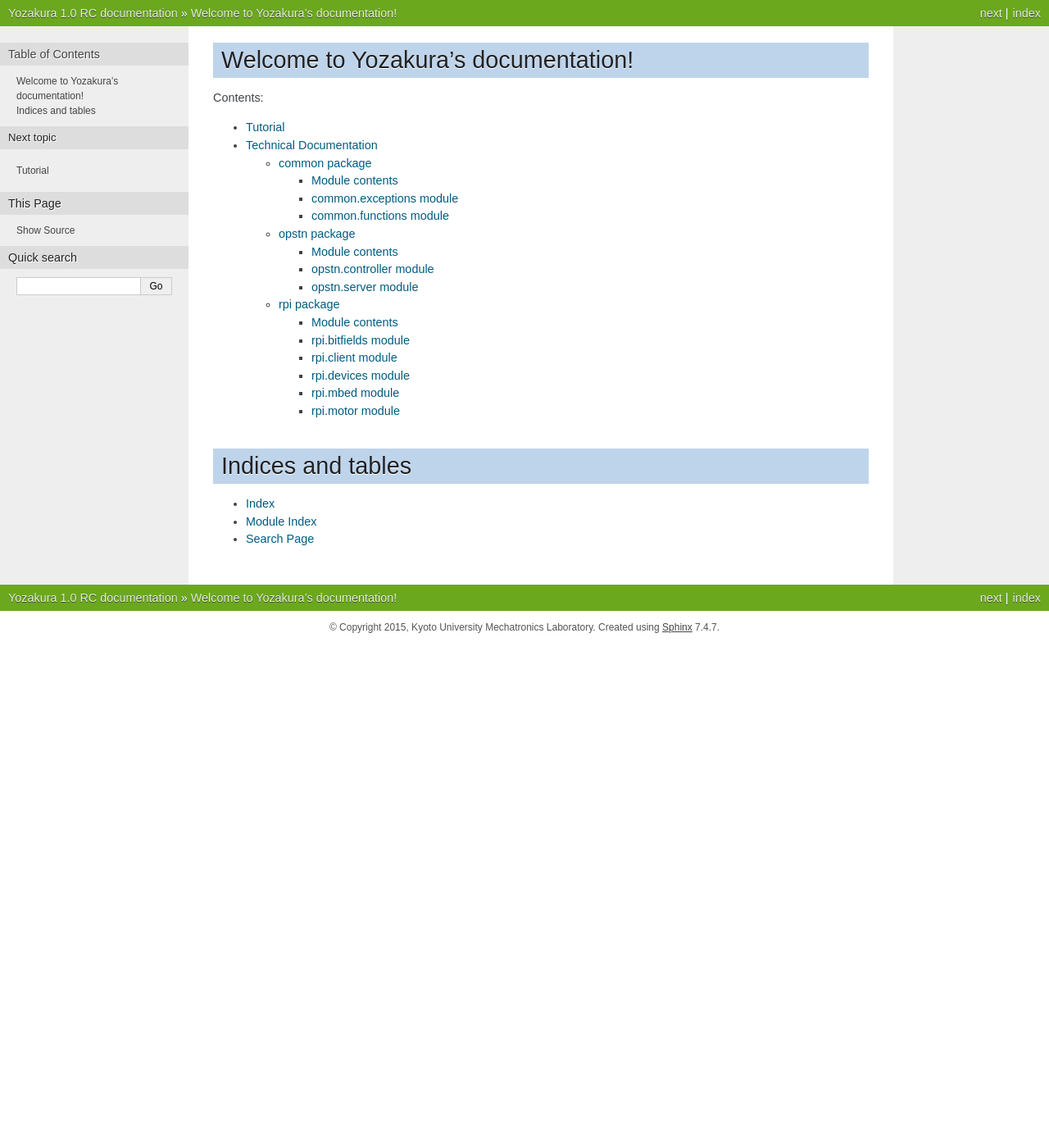
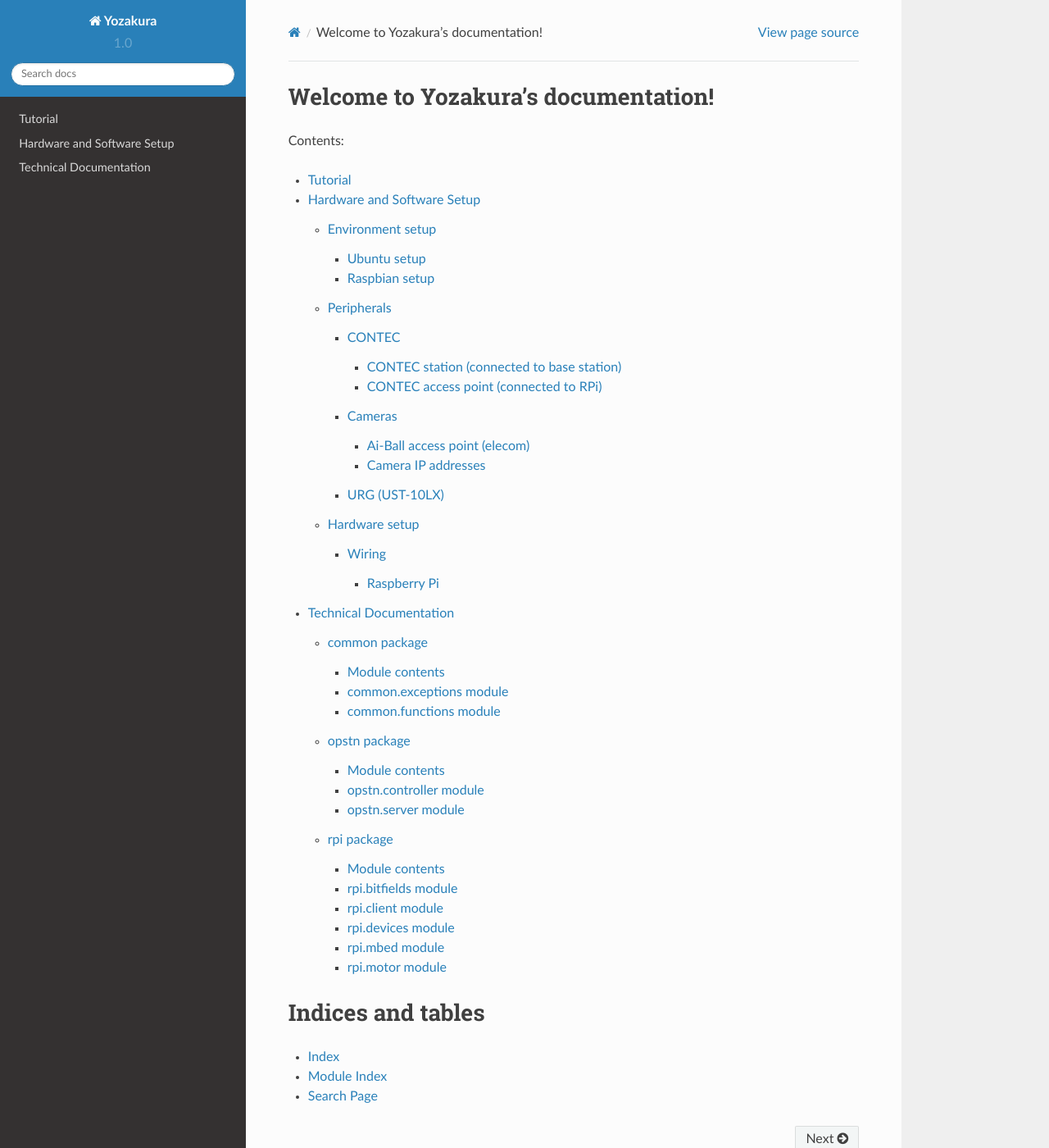
Before and after one commit to kyoto-u-shinobi/yozakura_raspi, a Sphinx documentation site: the page built from docs/index.rst, in a window 1280 px wide and 1400 px high. Shown: the whole window at 82% size. Built offline with Sphinx 7.4.7 and the Read the Docs theme 2.0.0, drawn with Linux system fonts in a browser that asks for light colours; some of the changed lines change nothing that is shown; some of the changed text lies outside the part shown.

Commit message:
Add setup instructions.

```diff
--- a/docs/conf.py
+++ b/docs/conf.py
@@ -16,7 +16,7 @@
 import mock
 import sys
 import os
-import shlex
+# import shlex
 
 # If extensions (or modules to document with autodoc) are in another directory,
 # add these directories to sys.path here. If the directory is relative to the
@@ -27,13 +27,14 @@
 # -- General configuration ------------------------------------------------
 
 # If your documentation needs a minimal Sphinx version, state it here.
-#needs_sphinx = '1.0'
+# needs_sphinx = '1.0'
 
 # Add any Sphinx extension module names here, as strings. They can be
 # extensions coming with Sphinx (named 'sphinx.ext.*') or your custom
 # ones.
 extensions = [
     'sphinx.ext.autodoc',
+    'sphinx.ext.intersphinx',
     'sphinx.ext.napoleon',
     'sphinx.ext.todo',
     'sphinx.ext.viewcode',
@@ -48,7 +49,7 @@
 source_suffix = '.rst'
 
 # The encoding of source files.
-#source_encoding = 'utf-8-sig'
+# source_encoding = 'utf-8-sig'
 
 # The master toctree document.
 master_doc = 'index'
@@ -76,9 +77,9 @@
 
 # There are two options for replacing |today|: either, you set today to some
 # non-false value, then it is used:
-#today = ''
+# today = ''
 # Else, today_fmt is used as the format for a strftime call.
-#today_fmt = '%B %d, %Y'
+# today_fmt = '%B %d, %Y'
 
 # List of patterns, relative to source directory, that match files and
 # directories to ignore when looking for source files.
@@ -86,27 +87,27 @@
 
 # The reST default role (used for this markup: `text`) to use for all
 # documents.
-#default_role = None
+# default_role = None
 
 # If true, '()' will be appended to :func: etc. cross-reference text.
-#add_function_parentheses = True
+# add_function_parentheses = True
 
 # If true, the current module name will be prepended to all description
 # unit titles (such as .. function::).
-#add_module_names = True
+# add_module_names = True
 
 # If true, sectionauthor and moduleauthor directives will be shown in the
 # output. They are ignored by default.
-#show_authors = False
+# show_authors = False
 
 # The name of the Pygments (syntax highlighting) style to use.
 pygments_style = 'sphinx'
 
 # A list of ignored prefixes for module index sorting.
-#modindex_common_prefix = []
+# modindex_common_prefix = []
 
 # If true, keep warnings as "system message" paragraphs in the built documents.
-#keep_warnings = False
+# keep_warnings = False
 
 # If true, `todo` and `todoList` produce output, else they produce nothing.
 todo_include_todos = True
@@ -116,31 +117,31 @@
 
 # The theme to use for HTML and HTML Help pages.  See the documentation for
 # a list of builtin themes.
-html_theme = 'nature'
+html_theme = 'sphinx_rtd_theme'
 
 # Theme options are theme-specific and customize the look and feel of a theme
 # further.  For a list of options available for each theme, see the
 # documentation.
-#html_theme_options = {}
+# html_theme_options = {}
 
 # Add any paths that contain custom themes here, relative to this directory.
-#html_theme_path = []
+# html_theme_path = []
 
 # The name for this set of Sphinx documents.  If None, it defaults to
 # "<project> v<release> documentation".
-#html_title = None
+# html_title = None
 
 # A shorter title for the navigation bar.  Default is the same as html_title.
-#html_short_title = None
+# html_short_title = None
 
 # The name of an image file (relative to this directory) to place at the top
 # of the sidebar.
-#html_logo = None
+# html_logo = None
 
 # The name of an image file (within the static path) to use as favicon of the
 # docs.  This file should be a Windows icon file (.ico) being 16x16 or 32x32
 # pixels large.
-#html_favicon = None
+# html_favicon = None
 
 # Add any paths that contain custom static files (such as style sheets) here,
 # relative to this directory. They are copied after the builtin static files,
@@ -150,62 +151,62 @@
 # Add any extra paths that contain custom files (such as robots.txt or
 # .htaccess) here, relative to this directory. These files are copied
 # directly to the root of the documentation.
-#html_extra_path = []
+# html_extra_path = []
 
 # If not '', a 'Last updated on:' timestamp is inserted at every page bottom,
 # using the given strftime format.
-#html_last_updated_fmt = '%b %d, %Y'
+# html_last_updated_fmt = '%b %d, %Y'
 
 # If true, SmartyPants will be used to convert quotes and dashes to
 # typographically correct entities.
-#html_use_smartypants = True
+# html_use_smartypants = True
 
 # Custom sidebar templates, maps document names to template names.
-#html_sidebars = {}
+# html_sidebars = {}
 
 # Additional templates that should be rendered to pages, maps page names to
 # template names.
-#html_additional_pages = {}
+# html_additional_pages = {}
 
 # If false, no module index is generated.
-#html_domain_indices = True
+# html_domain_indices = True
 
 # If false, no index is generated.
-#html_use_index = True
+# html_use_index = True
 
 # If true, the index is split into individual pages for each letter.
-#html_split_index = False
+# html_split_index = False
 
 # If true, links to the reST sources are added to the pages.
-#html_show_sourcelink = True
+# html_show_sourcelink = True
 
 # If true, "Created using Sphinx" is shown in the HTML footer. Default is True.
-#html_show_sphinx = True
+# html_show_sphinx = True
 
 # If true, "(C) Copyright ..." is shown in the HTML footer. Default is True.
-#html_show_copyright = True
+# html_show_copyright = True
 
 # If true, an OpenSearch description file will be output, and all pages will
 # contain a <link> tag referring to it.  The value of this option must be the
 # base URL from which the finished HTML is served.
-#html_use_opensearch = ''
+# html_use_opensearch = ''
 
 # This is the file name suffix for HTML files (e.g. ".xhtml").
-#html_file_suffix = None
+# html_file_suffix = None
 
 # Language to be used for generating the HTML full-text search index.
 # Sphinx supports the following languages:
 #   'da', 'de', 'en', 'es', 'fi', 'fr', 'h', 'it', 'ja'
 #   'nl', 'no', 'pt', 'ro', 'r', 'sv', 'tr'
-#html_search_language = 'en'
+# html_search_language = 'en'
 
 # A dictionary with options for the search language support, empty by default.
 # Now only 'ja' uses this config value
-#html_search_options = {'type': 'default'}
+# html_search_options = {'type': 'default'}
 
 # The name of a javascript file (relative to the configuration directory) that
 # implements a search results scorer. If empty, the default will be used.
-#html_search_scorer = 'scorer.js'
+# html_search_scorer = 'scorer.js'
 
 # Output file base name for HTML help builder.
 htmlhelp_basename = 'Yozakuradoc'
@@ -213,46 +214,46 @@
 # -- Options for LaTeX output ---------------------------------------------
 
 latex_elements = {
-# The paper size ('letterpaper' or 'a4paper').
-#'papersize': 'letterpaper',
+    # The paper size ('letterpaper' or 'a4paper').
+    # 'papersize': 'letterpaper',
 
-# The font size ('10pt', '11pt' or '12pt').
-#'pointsize': '10pt',
+    # The font size ('10pt', '11pt' or '12pt').
+    # 'pointsize': '10pt',
 
-# Additional stuff for the LaTeX preamble.
-#'preamble': '',
+    # Additional stuff for the LaTeX preamble.
+    # 'preamble': '',
 
-# Latex figure (float) alignment
-#'figure_align': 'htbp',
+    # Latex figure (float) alignment
+    # 'figure_align': 'htbp',
 }
 
 # Grouping the document tree into LaTeX files. List of tuples
 # (source start file, target name, title,
 #  author, documentclass [howto, manual, or own class]).
 latex_documents = [
-  (master_doc, 'Yozakura.tex', 'Yozakura Documentation',
-   'Kyoto University Mechatronics Laboratory', 'manual'),
+    (master_doc, 'Yozakura.tex', 'Yozakura Documentation',
+     'Kyoto University Mechatronics Laboratory', 'manual'),
 ]
 
 # The name of an image file (relative to this directory) to place at the top of
 # the title page.
-#latex_logo = None
+# latex_logo = None
 
 # For "manual" documents, if this is true, then toplevel headings are parts,
 # not chapters.
-#latex_use_parts = False
+# latex_use_parts = False
 
 # If true, show page references after internal links.
-#latex_show_pagerefs = False
+# latex_show_pagerefs = False
 
 # If true, show URL addresses after external links.
-#latex_show_urls = False
+# latex_show_urls = False
 
 # Documents to append as an appendix to all manuals.
-#latex_appendices = []
+# latex_appendices = []
 
 # If false, no module index is generated.
-#latex_domain_indices = True
+# latex_domain_indices = True
 
 
 # -- Options for manual page output ---------------------------------------
@@ -265,7 +266,7 @@
 ]
 
 # If true, show URL addresses after external links.
-#man_show_urls = False
+# man_show_urls = False
 
 
 # -- Options for Texinfo output -------------------------------------------
@@ -274,22 +275,22 @@
 # (source start file, target name, title, author,
 #  dir menu entry, description, category)
 texinfo_documents = [
-  (master_doc, 'Yozakura', 'Yozakura Documentation',
-   author, 'Yozakura', 'Robot-side code for Yozakura.',
-   'Miscellaneous'),
+    (master_doc, 'Yozakura', 'Yozakura Documentation',
+     author, 'Yozakura', 'Robot-side code for Yozakura.',
+     'Miscellaneous'),
 ]
 
 # Documents to append as an appendix to all manuals.
-#texinfo_appendices = []
+# texinfo_appendices = []
 
 # If false, no module index is generated.
-#texinfo_domain_indices = True
+# texinfo_domain_indices = True
 
 # How to display URL addresses: 'footnote', 'no', or 'inline'.
-#texinfo_show_urls = 'footnote'
+# texinfo_show_urls = 'footnote'
 
 # If true, do not generate a @detailmenu in the "Top" node's menu.
-#texinfo_no_detailmenu = False
+# texinfo_no_detailmenu = False
 
 
 # -- Options for Epub output ----------------------------------------------
@@ -301,65 +302,70 @@
 epub_copyright = copyright
 
 # The basename for the epub file. It defaults to the project name.
-#epub_basename = project
+# epub_basename = project
 
 # The HTML theme for the epub output. Since the default themes are not optimized
 # for small screen space, using the same theme for HTML and epub output is
 # usually not wise. This defaults to 'epub', a theme designed to save visual
 # space.
-#epub_theme = 'epub'
+# epub_theme = 'epub'
 
 # The language of the text. It defaults to the language option
 # or 'en' if the language is not set.
-#epub_language = ''
+# epub_language = ''
 
 # The scheme of the identifier. Typical schemes are ISBN or URL.
-#epub_scheme = ''
+# epub_scheme = ''
 
 # The unique identifier of the text. This can be a ISBN number
 # or the project homepage.
-#epub_identifier = ''
+# epub_identifier = ''
 
 # A unique identification for the text.
-#epub_uid = ''
+# epub_uid = ''
 
 # A tuple containing the cover image and cover page html template filenames.
-#epub_cover = ()
+# epub_cover = ()
 
 # A sequence of (type, uri, title) tuples for the guide element of content.opf.
-#epub_guide = ()
+# epub_guide = ()
 
 # HTML files that should be inserted before the pages created by sphinx.
 # The format is a list of tuples containing the path and title.
-#epub_pre_files = []
+# epub_pre_files = []
 
 # HTML files shat should be inserted after the pages created by sphinx.
 # The format is a list of tuples containing the path and title.
-#epub_post_files = []
+# epub_post_files = []
 
 # A list of files that should not be packed into the epub file.
 epub_exclude_files = ['search.html']
 
 # The depth of the table of contents in toc.ncx.
-#epub_tocdepth = 3
+# epub_tocdepth = 3
 
 # Allow duplicate toc entries.
-#epub_tocdup = True
+# epub_tocdup = True
 
 # Choose between 'default' and 'includehidden'.
-#epub_tocscope = 'default'
+# epub_tocscope = 'default'
 
 # Fix unsupported image types using the Pillow.
-#epub_fix_images = False
+# epub_fix_images = False
 
 # Scale large images.
-#epub_max_image_width = 0
+# epub_max_image_width = 0
 
 # How to display URL addresses: 'footnote', 'no', or 'inline'.
-#epub_show_urls = 'inline'
+# epub_show_urls = 'inline'
 
 # If false, no index is generated.
-#epub_use_index = True
+# epub_use_index = True
+
+# Intersphinx
+intersphinx_mapping = {
+    'python': ('https://docs.python.org/3.4', None),
+}
 
 # Do not import RPi files.
 MOCK_MODULES = ['pygame', 'RPi.GPIO', 'RPi', 'GPIO', 'RTIMU', 'smbus']
--- a/docs/index.rst
+++ b/docs/index.rst
@@ -12,6 +12,7 @@
    :maxdepth: 4
 
    tutorial
+   setup
    modules
 
 
--- /dev/null
+++ b/docs/setup.rst
@@ -0,0 +1,134 @@
+Hardware and Software Setup
+===========================
+
+The Raspberry Pi in use is a Raspberry Pi B+. The RPi 2 B+ will also work.
+
+-----------------
+Environment setup
+-----------------
+First, set up the base station and RPi environments.
+
+While they work on any flavour of Linux, this guide assumes that the base station runs Ubuntu, and the RPi runs Raspbian.
+
+Ubuntu setup
+------------
+* Install pygame for Python 3.x. You might need to compile from source.
+* Set the static IP to 192.168.54.200
+
+Raspbian setup
+--------------
+* Setup I2C
+* Install Python 3.4
+* ``pip install PySerial RPi.GPIO smbus-cffi``
+* Install RTIMULib. You will need to compile from source.
+* Clone Yozakura locally
+* Set the static IP to 192.168.54.210
+
+
+-----------
+Peripherals
+-----------
+The base station and the RPi use a CONTEC router to connect wirelessly. The wireless cameras connect to an elecom router. Also connected is a URG laser range finder.
+
+CONTEC
+------
+~~~~~~~~~~~~~~~~~~~~~~~~~~~~~~~~~~~~~~~~~~
+CONTEC station (connected to base station)
+~~~~~~~~~~~~~~~~~~~~~~~~~~~~~~~~~~~~~~~~~~
+* Authentication is blank
+* Set the IP address to 192.168.54.220
+* Set the connection mode to IEEE 802.11n (5 GHz)
+* Select compatible infrastructure
+* Set the ESSID to RRL10_SHINOBI_TELE_YOZAKURA_44ch
+* Set the security to WPA2-PSK (AES)
+* 1:8
+
+~~~~~~~~~~~~~~~~~~~~~~~~~~~~~~~~~~~~~~
+CONTEC access point (connected to RPi)
+~~~~~~~~~~~~~~~~~~~~~~~~~~~~~~~~~~~~~~
+* Authentication is admin:pass
+* Set the IP address to 192.168.54.225
+* Set the connection mode to IEEE 802.11n (5 GHz)
+* Select compatible infrastructure
+* Set the ESSID to RRL10_SHINOBI_TELE_YOZAKURA_44ch
+* Set the security to WPA2-PSK (AES)
+* 1:8
+
+Cameras
+-------
+~~~~~~~~~~~~~~~~~~~~~~~~~~~~~
+Ai-Ball access point (elecom)
+~~~~~~~~~~~~~~~~~~~~~~~~~~~~~
+* set the IP address to 192.168.54.150
+* Set the ESSID to elecom2g-d3f474
+* Set the security to WPA2-PSK (AES)
+* 3582988152694
+
+~~~~~~~~~~~~~~~~~~~
+Camera IP addresses
+~~~~~~~~~~~~~~~~~~~
+* Overview: 192.168.54.160
+* Front: 192.168.54.161
+* Rear: 192.168.54.162
+* Arm: 192.168.54.163
+
+URG (UST-10LX)
+--------------
+IP Address: 192.168.54.170
+
+Reference documentation:
+
+* https://www.hokuyo-aut.co.jp/02sensor/07scanner/ust_10lx_20lx.html
+* https://www.hokuyo-aut.co.jp/02sensor/07scanner/download/ust-10lx_spec.pdf
+* http://www.hokuyo-aut.co.jp/02sensor/07scanner/download/pdf/UST_protocol_ja.pdf
+* http://www.hokuyo-aut.co.jp/02sensor/07scanner/download/data/UrgBenri_ja.htm
+
+
+--------------
+Hardware setup
+--------------
+Wiring
+------
+~~~~~~~~~~~~
+Raspberry Pi
+~~~~~~~~~~~~
+.. image:: _static/images/rpi_pinout.png
+   :width: 600px
+   :alt: RPi B+ pinout diagram
+
+================================ ======= === ======= ================================
+ Connection                       Pin #       Pin #   Connection
+================================ ======= === ======= ================================
+ 3.3V bus                         1           2
+ SDA bus to I2C devices           3           4
+ SDC bus to I2C devices           5           6
+ Motor RST bus                    7           8       Left motor FF1
+ Ground bus                       9           10      Left motor FF2
+ Right motor FF1                  11          12      Left motor current sensor AL
+ Right motor FF2                  13          14
+ Right motor current sensor AL    15          16      Battery current sensor AL
+\                                 17          18
+ Right flipper FF1                19          20
+ Right flipper FF2                21          22      Left flipper FF1
+ Right flipper current sensor AL  23          24      Left flipper FF2
+\                                 25          26      Left flipper current sensor AL
+================================ ======= === ======= ================================
+
+
+mbed
+~~~~
+.. image:: _static/images/mbed_pinout.png
+   :width: 400px
+   :align: right
+   :alt: mbed LPC1768 pinout diagram
+
+* p19: Left flipper position ADC
+* p20: Right flipper position ADC
+* p23: Right flipper PWM
+* p24: Left flipper PWM
+* p25: Right motor PWM
+* p26: Left motor PWM
+* p27: Left motor DIR
+* p28: Right motor DIR
+* p29: Left flipper DIR
+* p30: Right flipper DIR
```
Also changed, not shown: docs/_static/images/mbed_pinout.png (added), docs/_static/images/rpi_pinout.png (added).
